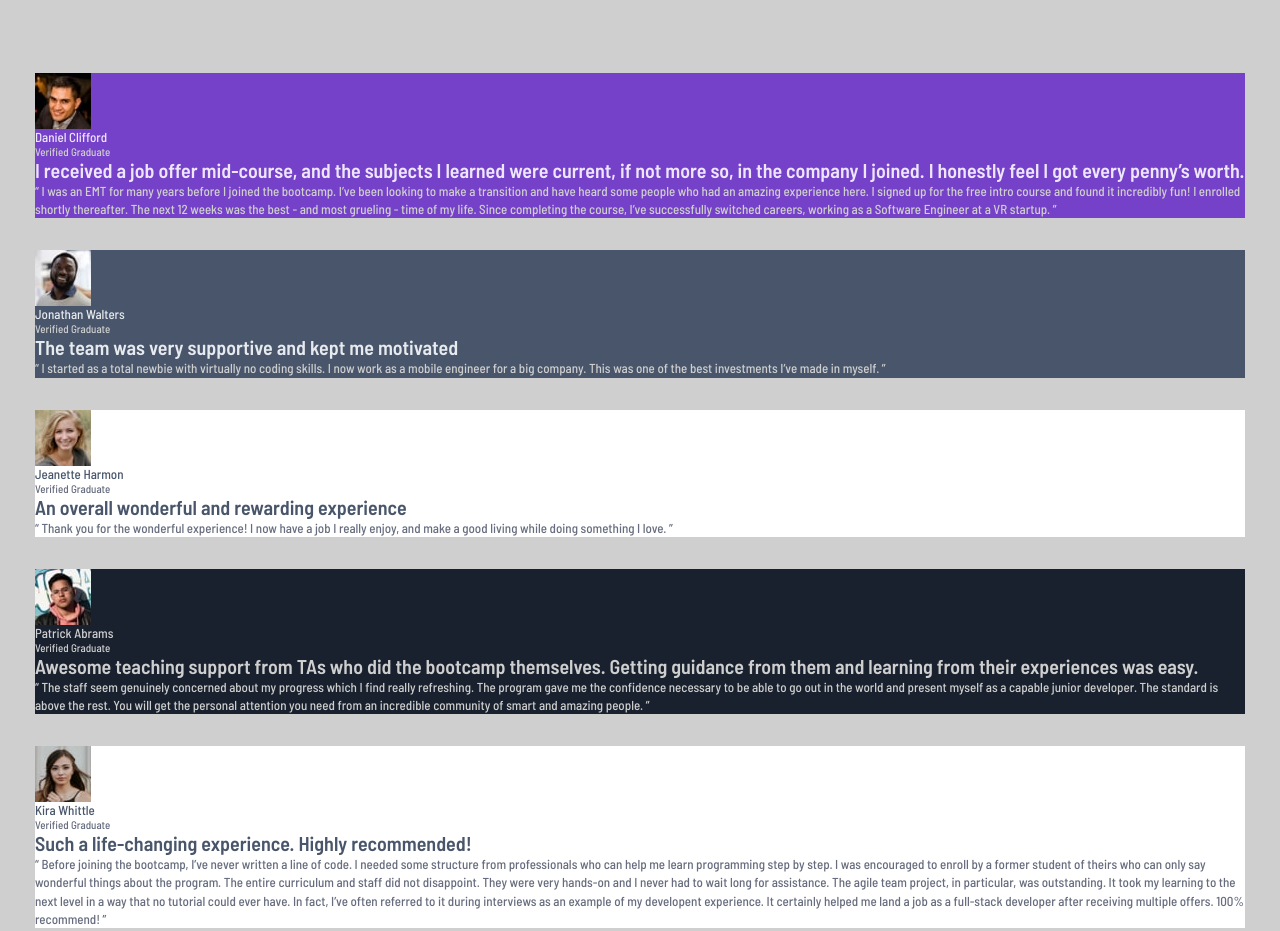
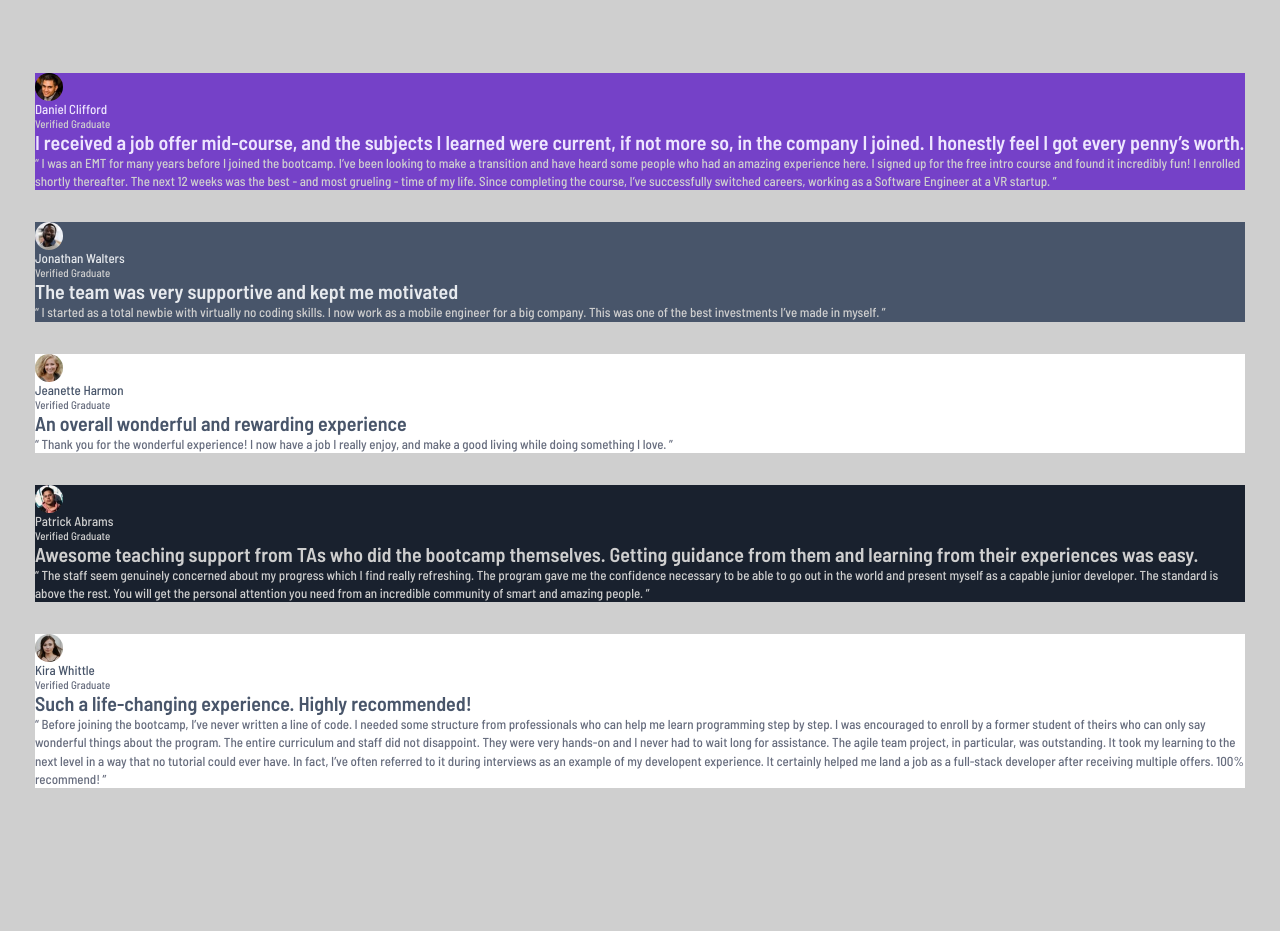
Before and after one commit to sylojos/testimonials-grid-section, a plain HTML site: page index.html in a window 1280 px wide. After the commit the page ends 861 px from the top, so only its background shows below. Drawn offline with Linux system fonts and the light colour scheme.

Commit message:
feat: update avatar size and shape

```diff
--- a/index.html
+++ b/index.html
@@ -31,6 +31,7 @@
           <figcaption>
             <div>
               <img
+                class="rounded-full"
                 src="images/image-daniel.jpg"
                 alt=""
                 width="56"
@@ -67,6 +68,7 @@
           <figcaption>
             <div>
               <img
+                class="rounded-full"
                 src="images/image-jonathan.jpg"
                 alt=""
                 width="56"
@@ -94,6 +96,7 @@
           <figcaption>
             <div>
               <img
+                class="rounded-full"
                 src="images/image-jeanette.jpg"
                 alt=""
                 width="56"
@@ -121,6 +124,7 @@
           <figcaption>
             <div>
               <img
+                class="rounded-full"
                 src="images/image-patrick.jpg"
                 alt=""
                 width="56"
@@ -152,7 +156,13 @@
         <figure class="bg-white">
           <figcaption>
             <div>
-              <img src="images/image-kira.jpg" alt="" width="56" height="56" />
+              <img
+                class="rounded-full"
+                src="images/image-kira.jpg"
+                alt=""
+                width="56"
+                height="56"
+              />
             </div>
             <div class="font-medium">
               <p class="font-size-13 text-grey-500">Kira Whittle</p>
--- a/styles/style.css
+++ b/styles/style.css
@@ -31,6 +31,8 @@
   --spacing-32: calc(32 / 16 * 1rem);
   --spacing-35: calc(35 / 16 * 1rem);
   --spacing-73: calc(73 / 16 * 1rem);
+
+  --radius-full: 50%;
 }
 
 *,
@@ -176,6 +178,10 @@ body {
   row-gap: var(--spacing-32);
 }
 
+.rounded-full {
+  border-radius: var(--radius-full);
+}
+
 .visually-hidden {
   border: 0;
   padding: 0;
@@ -188,3 +194,8 @@ body {
   clip: rect(0 0 0 0);
   clip-path: inset(50%);
 }
+
+img {
+  inline-size: 28px;
+  block-size: 28px;
+}
```
